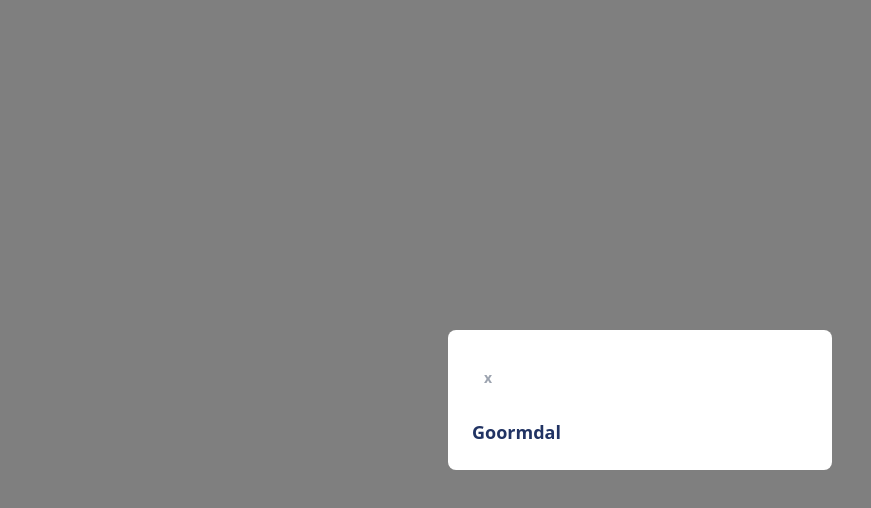
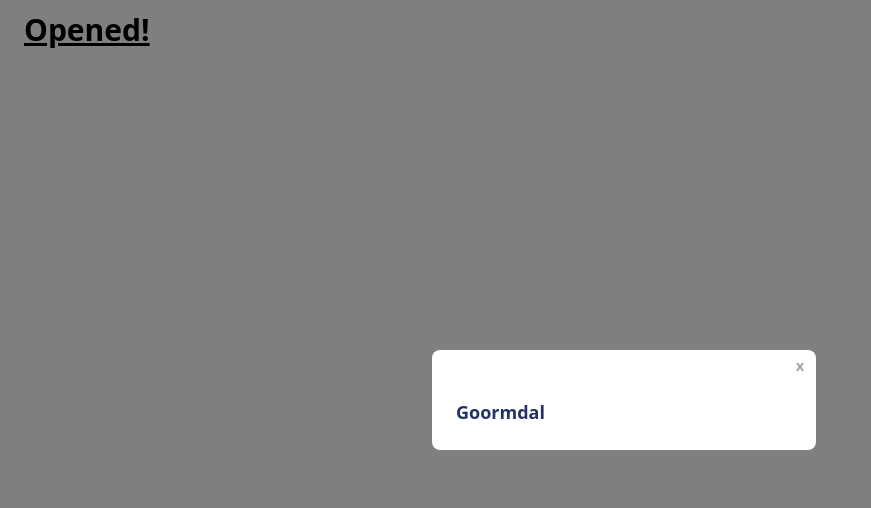
Before and after one commit to gooormmoon/algorithm-fighter-front, a React (Create React App) app: page / in a window 1280 px wide. Both pictures are taken after a click on the button "event". Shown: the top 508 px of the page, without its empty margins (0-871 px from the left). Built offline with nearby package versions, Linux system fonts and the light colour scheme.

Commit message:
fix: x버튼 및 event버튼 위치 수정

```diff
--- a/src/components/Common/modal/Modal.tsx
+++ b/src/components/Common/modal/Modal.tsx
@@ -8,7 +8,7 @@ export const Modal = () => {
   };
 
   return (
-    <div className="flex justify-center items-center h-screen">
+    <div className="flex">
       <button
         onClick={openModalHandler}
         className=" py-3 px-6 rounded-lg cursor-pointer"
@@ -21,13 +21,16 @@ export const Modal = () => {
           className="fixed inset-0 flex justify-center items-center bg-black bg-opacity-50"
           onClick={openModalHandler}
         >
+          <div className="relative p-4 w-full max-w-md max-h-full">
+
             <div
               className="bg-white p-6 rounded-lg w-96"
               onClick={(e) => e.stopPropagation()}
             >
               <button
+                type='button'
                 onClick={openModalHandler}
-              className="text-gray-400 bg-transparent hover:bg-gray-200 hover:text-gray-900 rounded-lg text-sm w-8 h-8 ms-auto flex-justify-end dark:hover:bg-gray-600 dark:hover:text-white"
+                className="absolute top-4 end-12 text-gray-400 bg-transparent hover:bg-gray-200 hover:text-gray-900 rounded-lg text-sm w-8 h-8 ms-auto inline-flex justify-center items-center dark:hover:bg-gray-600 dark:hover:text-white"
               >
               x
               </button>
@@ -36,6 +39,7 @@ export const Modal = () => {
               </div>
             </div>
           </div>
+        </div>
       )}
     </div>
   );
```
Lines whose indentation alone changed are shown as unchanged.
